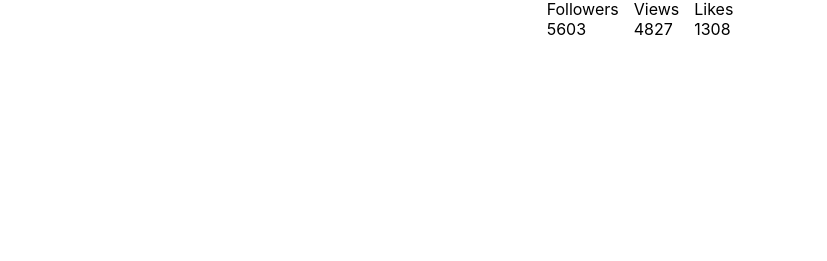
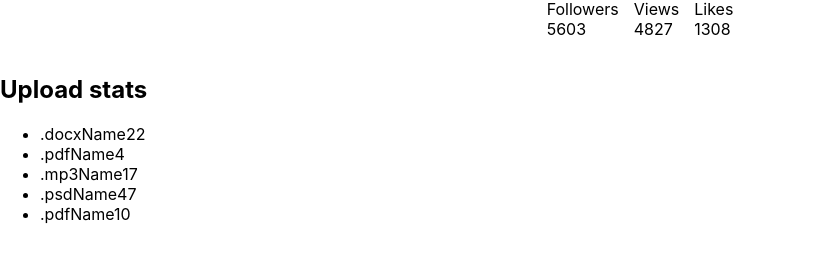
Before and after one commit to Bo1hdan/goit-react-hw-01-components, a React (Create React App) app: page / in a window 1280 px wide. Shown: the part 411-672 px from the top of the page, without its empty margins (0-827 px from the left). Built offline with nearby package versions, Linux system fonts and the light colour scheme.

Commit message:
2nd task almost done

```diff
--- a/src/components/App.jsx
+++ b/src/components/App.jsx
@@ -1,8 +1,10 @@
 import { Profile} from "components/Profile/Profile"
+import {Statistics }  from "components/Statistics/Statistics";
 import user from 'user.json'
+import data from 'data.json'
 export const App = () => {
   return (
-
+  <div>
       <Profile
       username={user.username}
       tag={user.tag}
@@ -10,7 +12,8 @@ export const App = () => {
       avatar={user.avatar}
       stats={user.stats}
        />
-
-
+       {/* <Statistics title="Upload stats" stats={data} /> */}
+       <Statistics stats={data} />
+ </div>
   );
 };
--- /dev/null
+++ b/src/components/Statistics/Statistics.jsx
@@ -0,0 +1,27 @@
+import PropTypes from 'prop-types';
+import css from "./Statistics.module.css"
+
+export const  Statistics = ({stats})=>{
+    return(
+
+<section className={css.statistics}>
+        <h2 className={css.title}>Upload stats</h2>
+
+    <ul className={css.statList}>
+        {stats.map(({id,label,percentage}) =>(
+              <li key={id} className={css.item}>
+                           <span className={css.label}>{label}</span>Name
+                           <span className={css.percentage}>{percentage}</span>
+             </li>
+        ))}
+
+  </ul>
+</section>
+    )
+}
+
+Statistics.propTypes = {
+    title : PropTypes.string,
+    stats : PropTypes.array.isRequired,
+
+  };
--- /dev/null
+++ b/src/components/Statistics/Statistics.module.css
@@ -0,0 +1,12 @@
+.statistics {
+}
+.title {
+}
+.statList {
+}
+.item {
+}
+.label {
+}
+.percentage {
+}
--- /dev/null
+++ b/src/data.json
@@ -0,0 +1,7 @@
+[
+  { "id": "id-1", "label": ".docx", "percentage": 22 },
+  { "id": "id-2", "label": ".pdf", "percentage": 4 },
+  { "id": "id-3", "label": ".mp3", "percentage": 17 },
+  { "id": "id-4", "label": ".psd", "percentage": 47 },
+  { "id": "id-5", "label": ".pdf", "percentage": 10 }
+]
```
Also changed, not shown: src/components/Profile/Profile.jsx (+0 -11 lines).
